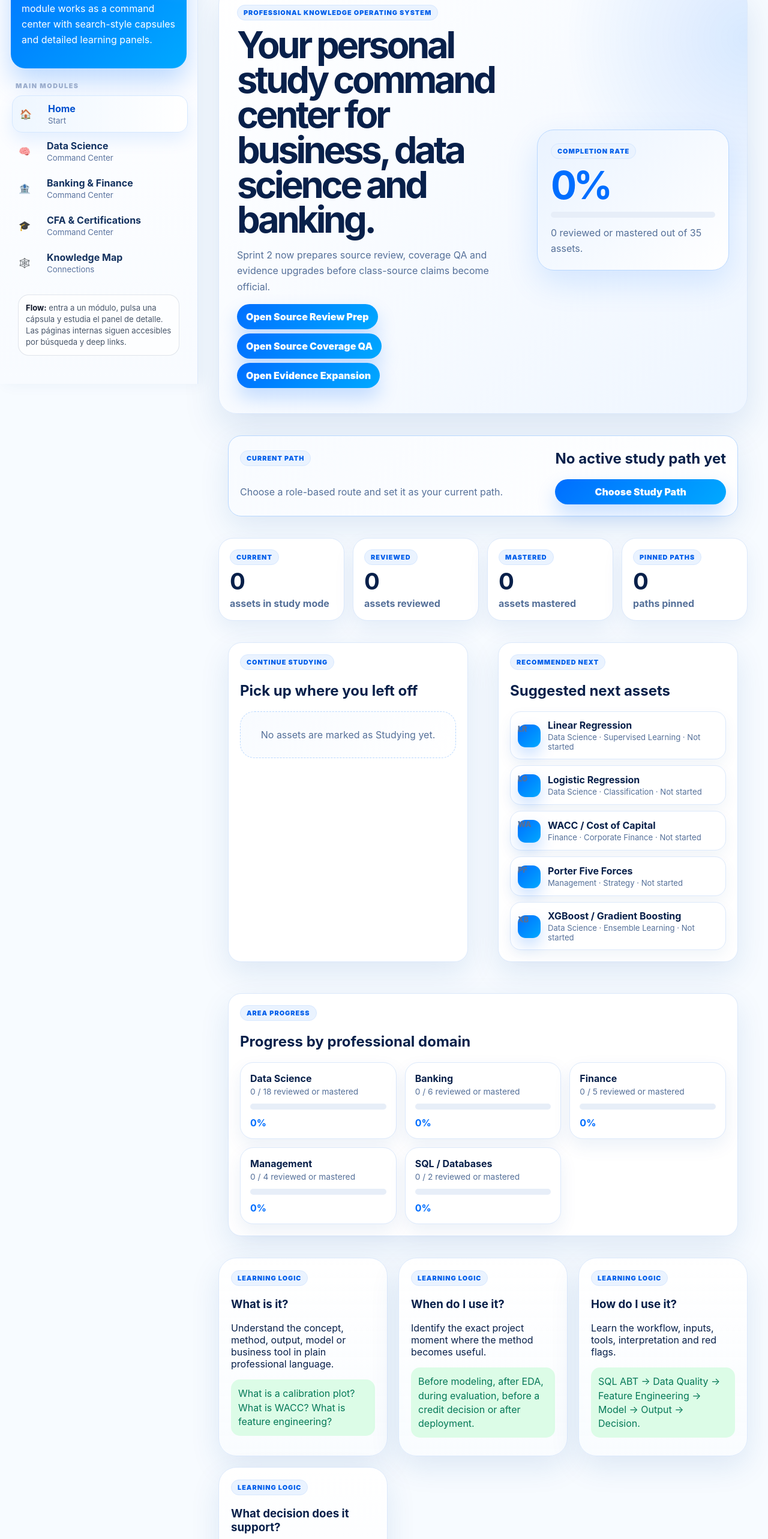
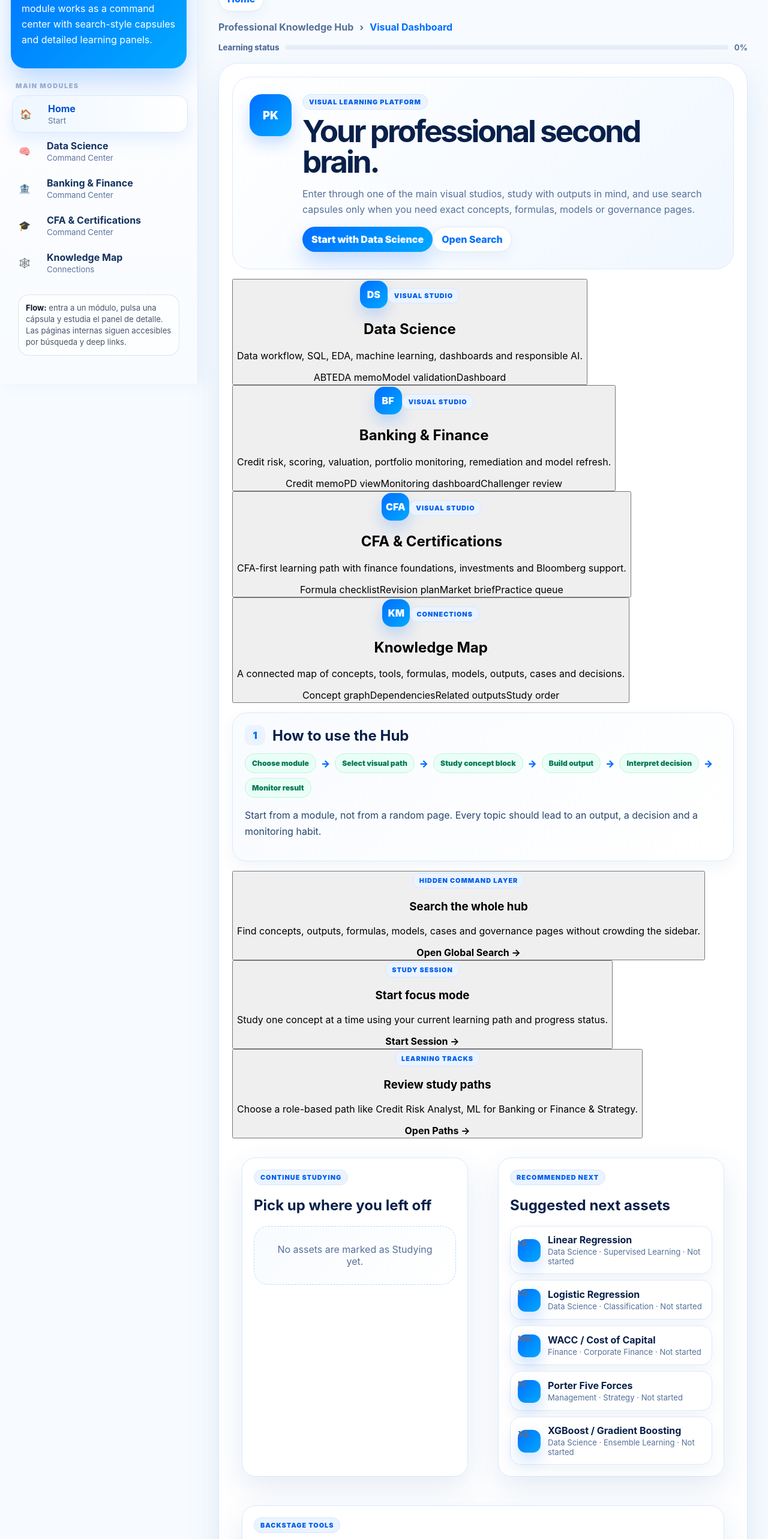
Before and after one commit to albertojrc/professional-knowledge-hub, a React (Vite) app: page / in a window 1280 px wide. Shown: the part 160-2726 px from the top of the page at 60% size. Built offline with nearby package versions, Linux system fonts and the light colour scheme.

Commit message:
Rebuild Home as visual dashboard

```diff
--- a/src/pages/DashboardPage.tsx
+++ b/src/pages/DashboardPage.tsx
@@ -1,7 +1,6 @@
 import type { AssetProgressStatus } from '../types/learningProgress'
-import type { NavItem, ViewId } from '../types/knowledge'
+import type { ViewId } from '../types/knowledge'
 import type { KnowledgeAsset } from '../types/knowledgeAsset'
-import { navItems, knowledgeChains } from '../data/knowledge'
 import { getStudyDashboardData } from '../data/studyDashboard'
 import { KnowledgeChain } from '../components/knowledge/KnowledgeChain'
 import { CurrentPathPanel } from '../components/study/CurrentPathPanel'
@@ -10,43 +9,79 @@ interface AssetProgressApi { summary: { mastered: number; reviewed: number; stud
 interface PathPrefsApi { prefs: { activePathId: string | null; pinnedPathIds: string[] } }
 interface DashboardPageProps { onNavigate: (view: ViewId) => void; onOpenAsset: (assetId: string) => void; assetProgress: AssetProgressApi; pathPrefs: PathPrefsApi }
 
-const materialInventoryItem: NavItem = { id: 'material-inventory', label: 'Material Inventory', eyebrow: 'Source System', description: 'Inventory class materials and map them to topics, assets, gaps and professional areas.', icon: 'MI' }
-const courseAreaMapItem: NavItem = { id: 'course-area-map', label: 'Course Area Map', eyebrow: 'Source Mapping', description: 'Map courses and materials into professional domains and source gaps.', icon: 'CM' }
-const evidenceExpansionItem: NavItem = { id: 'evidence-expansion', label: 'Evidence Expansion', eyebrow: 'Asset Queue', description: 'Validate candidate assets before claiming class evidence.', icon: 'EV' }
-const sourceCoverageItem: NavItem = { id: 'source-coverage-qa', label: 'Source Coverage QA', eyebrow: 'Evidence Audit', description: 'Audit pending, candidate and complementary source coverage.', icon: 'QA' }
-const sourceReviewItem: NavItem = { id: 'source-review-prep', label: 'Source Review Prep', eyebrow: 'File Review', description: 'Prepare configured materials for review and source mapping.', icon: 'SR' }
-const globalSearchItem: NavItem = { id: 'global-search', label: 'Global Search', eyebrow: 'Command Center', description: 'Search across concepts, formulas, outputs, models, cases and backlog items.', icon: 'SE' }
-const knowledgeLibraryItem: NavItem = { id: 'knowledge-library', label: 'Knowledge Library', eyebrow: 'Second Brain', description: 'Reusable professional concepts with theory, interpretation, outputs, business use and banking applications.', icon: 'KB' }
-const studyPathsItem: NavItem = { id: 'study-paths', label: 'Study Paths', eyebrow: 'Learning Tracks', description: 'Role-based professional paths like Credit Risk Analyst, ML for Banking, Finance & Strategy.', icon: 'SP' }
-const learningSessionItem: NavItem = { id: 'learning-session', label: 'Learning Session', eyebrow: 'Focus Mode', description: 'Guided one-asset-at-a-time study mode for your current path.', icon: 'LS' }
-const businessOsItem: NavItem = { id: 'business-os', label: 'Business OS', eyebrow: 'Core Area', description: 'Strategy, finance, marketing, operations and economics connected to decisions.', icon: 'BS' }
-const professionalScenariosItem: NavItem = { id: 'professional-scenarios', label: 'Professional Scenarios', eyebrow: 'Apply', description: 'End-to-end workflows from business problem to monitored decision.', icon: 'SC' }
-const decisionPlaybooksItem: NavItem = { id: 'decision-playbooks', label: 'Decision Playbooks', eyebrow: 'Decide', description: 'Convert analytical outputs into professional actions, evidence and monitoring.', icon: 'DP' }
-
-const operatingSystemCards = [
-  { title: 'What is it?', description: 'Understand the concept, method, output, model or business tool in plain professional language.', example: 'What is a calibration plot? What is WACC? What is feature engineering?' },
-  { title: 'When do I use it?', description: 'Identify the exact project moment where the method becomes useful.', example: 'Before modeling, after EDA, during evaluation, before a credit decision or after deployment.' },
-  { title: 'How do I use it?', description: 'Learn the workflow, inputs, tools, interpretation and red flags.', example: 'SQL ABT → Data Quality → Feature Engineering → Model → Output → Decision.' },
-  { title: 'What decision does it support?', description: 'Translate analysis into business action, risk control, investment choice or operational change.', example: 'Approve, reject, monitor, reprice, redesign, automate, invest or escalate.' }
+const moduleGateways = [
+  { id: 'data-science-analytics-study', title: 'Data Science', eyebrow: 'Visual Studio', icon: 'DS', description: 'Data workflow, SQL, EDA, machine learning, dashboards and responsible AI.', outputs: ['ABT', 'EDA memo', 'Model validation', 'Dashboard'], accent: 'blue' },
+  { id: 'banking-credit-risk-study', title: 'Banking & Finance', eyebrow: 'Visual Studio', icon: 'BF', description: 'Credit risk, scoring, valuation, portfolio monitoring, remediation and model refresh.', outputs: ['Credit memo', 'PD view', 'Monitoring dashboard', 'Challenger review'], accent: 'navy' },
+  { id: 'professional-certifications', title: 'CFA & Certifications', eyebrow: 'Visual Studio', icon: 'CFA', description: 'CFA-first learning path with finance foundations, investments and Bloomberg support.', outputs: ['Formula checklist', 'Revision plan', 'Market brief', 'Practice queue'], accent: 'amber' },
+  { id: 'knowledge-map', title: 'Knowledge Map', eyebrow: 'Connections', icon: 'KM', description: 'A connected map of concepts, tools, formulas, models, outputs, cases and decisions.', outputs: ['Concept graph', 'Dependencies', 'Related outputs', 'Study order'], accent: 'violet' }
 ]
 
-const primaryNavigation: NavItem[] = [materialInventoryItem, courseAreaMapItem, evidenceExpansionItem, sourceCoverageItem, sourceReviewItem, globalSearchItem, knowledgeLibraryItem, studyPathsItem, learningSessionItem, businessOsItem, professionalScenariosItem, decisionPlaybooksItem, ...navItems.filter((item) => ['data-science', 'banking-finance', 'credit-risk', 'output-atlas', 'model-library', 'business-cases', 'knowledge-map'].includes(item.id))]
+const actionCards = [
+  { id: 'global-search', title: 'Search the whole hub', eyebrow: 'Hidden command layer', description: 'Find concepts, outputs, formulas, models, cases and governance pages without crowding the sidebar.', action: 'Open Global Search' },
+  { id: 'learning-session', title: 'Start focus mode', eyebrow: 'Study session', description: 'Study one concept at a time using your current learning path and progress status.', action: 'Start Session' },
+  { id: 'study-paths', title: 'Review study paths', eyebrow: 'Learning tracks', description: 'Choose a role-based path like Credit Risk Analyst, ML for Banking or Finance & Strategy.', action: 'Open Paths' }
+]
+
+const backstageTools = [
+  { id: 'material-inventory', title: 'Material Inventory', description: 'Track class materials and map them to topics.' },
+  { id: 'course-area-map', title: 'Course Area Map', description: 'Connect courses to professional domains.' },
+  { id: 'source-coverage-qa', title: 'Source Coverage QA', description: 'Audit evidence and gaps before claiming source coverage.' },
+  { id: 'knowledge-factory', title: 'Knowledge Factory', description: 'Promote backlog items into structured assets.' }
+]
 
 export function DashboardPage({ onNavigate, onOpenAsset, assetProgress, pathPrefs }: DashboardPageProps) {
   const studyData = getStudyDashboardData(assetProgress)
   const completedCount = studyData.reviewed.length + studyData.mastered.length
   const completionRate = studyData.total ? Math.round((completedCount / studyData.total) * 100) : 0
+  const studyFlow = ['Choose module', 'Select visual path', 'Study concept block', 'Build output', 'Interpret decision', 'Monitor result']
+
   return (
-    <section className="page-stack">
-      <div className="hero-panel personal-dashboard-hero"><div><span className="eyebrow">Professional Knowledge Operating System</span><h1>Your personal study command center for business, data science and banking.</h1><p>Sprint 2 now prepares source review, coverage QA and evidence upgrades before class-source claims become official.</p><div className="badge-list"><button className="primary-button" onClick={() => onNavigate('source-review-prep')} type="button">Open Source Review Prep</button><button className="primary-button" onClick={() => onNavigate('source-coverage-qa')} type="button">Open Source Coverage QA</button><button className="primary-button" onClick={() => onNavigate('evidence-expansion')} type="button">Open Evidence Expansion</button></div></div><div className="study-score-card"><span className="eyebrow">Completion Rate</span><strong>{completionRate}%</strong><div className="study-score-bar"><i style={{ width: `${completionRate}%` }} /></div><p>{completedCount} reviewed or mastered out of {studyData.total} assets.</p></div></div>
-      <CurrentPathPanel activePathId={pathPrefs.prefs.activePathId} getAssetStatus={assetProgress.getAssetStatus} onOpenAsset={onOpenAsset} onOpenStudyPaths={() => onNavigate('study-paths')} onStartSession={() => onNavigate('learning-session')} />
-      <section className="study-dashboard-grid"><article className="study-stat-card"><span className="eyebrow">Current</span><strong>{studyData.studying.length}</strong><p>assets in study mode</p></article><article className="study-stat-card"><span className="eyebrow">Reviewed</span><strong>{studyData.reviewed.length}</strong><p>assets reviewed</p></article><article className="study-stat-card"><span className="eyebrow">Mastered</span><strong>{studyData.mastered.length}</strong><p>assets mastered</p></article><article className="study-stat-card"><span className="eyebrow">Pinned Paths</span><strong>{pathPrefs.prefs.pinnedPathIds.length}</strong><p>paths pinned</p></article></section>
-      <section className="study-dashboard-two-column"><div className="manual-panel"><span className="eyebrow">Continue Studying</span><h2>Pick up where you left off</h2><StudyAssetList assets={studyData.continueStudying} emptyText="No assets are marked as Studying yet." onOpenAsset={onOpenAsset} /></div><div className="manual-panel"><span className="eyebrow">Recommended Next</span><h2>Suggested next assets</h2><StudyAssetList assets={studyData.recommendedNext} emptyText="Everything has been started. Nice momentum." onOpenAsset={onOpenAsset} /></div></section>
-      <section className="manual-panel"><span className="eyebrow">Area Progress</span><h2>Progress by professional domain</h2><div className="area-progress-grid">{studyData.areaBreakdown.map((item) => <article className="area-progress-card" key={item.area}><div><strong>{item.area}</strong><span>{item.done} / {item.total} reviewed or mastered</span></div><div className="study-score-bar"><i style={{ width: `${item.progress}%` }} /></div><b>{item.progress}%</b></article>)}</div></section>
-      <div className="dashboard-grid">{operatingSystemCards.map((card) => <article className="feature-card" key={card.title}><span className="eyebrow">Learning Logic</span><h3>{card.title}</h3><p>{card.description}</p><div className="mini-result good">{card.example}</div></article>)}</div>
-      <section className="manual-panel"><span className="eyebrow">Sprint 2 Flow</span><h2>From material review to professional knowledge</h2><KnowledgeChain nodes={['Source Review Prep', 'Material Inventory', 'Course Area Mapping', 'Evidence Expansion', 'Source Coverage QA', 'Asset / Output / Formula Links', 'Business Use']} /><p>Every class document should eventually be traceable to concepts, outputs, formulas, models, cases and professional decisions.</p></section>
-      <div className="dashboard-grid">{primaryNavigation.map((item) => <button className="feature-card navigation-card" key={item.id} onClick={() => onNavigate(item.id)} type="button"><span className="card-icon">{item.icon}</span><span className="eyebrow">{item.eyebrow}</span><h3>{item.label}</h3><p>{item.description}</p></button>)}</div>
-      <section className="manual-panel"><span className="eyebrow">Knowledge Map Preview</span><h2>{knowledgeChains[0].title}</h2><KnowledgeChain nodes={knowledgeChains[0].nodes} /><p>{knowledgeChains[0].professionalUse}</p></section>
+    <section className="concept-learning-page home-visual-dashboard">
+      <div className="lesson-toolbar home-toolbar">
+        <span className="text-button">Home</span>
+        <div className="lesson-breadcrumb"><span>Professional Knowledge Hub</span><b>›</b><strong>Visual Dashboard</strong></div>
+        <div className="lesson-progress"><span>Learning status</span><div><i style={{ width: `${completionRate}%` }} /></div><strong>{completionRate}%</strong></div>
+      </div>
+
+      <div className="concept-two-pane home-dashboard-grid">
+        <article className="concept-main lesson-paper home-dashboard-main">
+          <header className="concept-hero lesson-hero home-dashboard-hero">
+            <span className="asset-icon large">PK</span>
+            <div>
+              <span className="eyebrow">Visual Learning Platform</span>
+              <h1>Your professional second brain.</h1>
+              <p>Enter through one of the main visual studios, study with outputs in mind, and use search capsules only when you need exact concepts, formulas, models or governance pages.</p>
+              <div className="home-hero-actions"><button className="primary-button" onClick={() => onNavigate('data-science-analytics-study')} type="button">Start with Data Science</button><button className="text-button" onClick={() => onNavigate('global-search')} type="button">Open Search</button></div>
+            </div>
+          </header>
+
+          <section className="home-module-grid" aria-label="Main modules">
+            {moduleGateways.map((module) => <button className={`home-module-card ${module.accent}`} key={module.id} onClick={() => onNavigate(module.id)} type="button"><span className="asset-icon medium">{module.icon}</span><span className="eyebrow">{module.eyebrow}</span><h2>{module.title}</h2><p>{module.description}</p><div className="home-output-row">{module.outputs.map((output) => <span key={output}>{output}</span>)}</div></button>)}
+          </section>
+
+          <section className="lesson-block output-learning-block home-flow-block">
+            <div className="lesson-block-title"><span>1</span><h2>How to use the Hub</h2></div>
+            <KnowledgeChain nodes={studyFlow} />
+            <p>Start from a module, not from a random page. Every topic should lead to an output, a decision and a monitoring habit.</p>
+          </section>
+
+          <section className="home-action-grid">
+            {actionCards.map((card) => <button className="home-action-card" key={card.id} onClick={() => onNavigate(card.id)} type="button"><span className="eyebrow">{card.eyebrow}</span><h3>{card.title}</h3><p>{card.description}</p><strong>{card.action} →</strong></button>)}
+          </section>
+
+          <section className="study-dashboard-two-column home-study-columns"><div className="manual-panel"><span className="eyebrow">Continue Studying</span><h2>Pick up where you left off</h2><StudyAssetList assets={studyData.continueStudying} emptyText="No assets are marked as Studying yet." onOpenAsset={onOpenAsset} /></div><div className="manual-panel"><span className="eyebrow">Recommended Next</span><h2>Suggested next assets</h2><StudyAssetList assets={studyData.recommendedNext} emptyText="Everything has been started. Nice momentum." onOpenAsset={onOpenAsset} /></div></section>
+
+          <section className="manual-panel home-backstage-panel"><span className="eyebrow">Backstage tools</span><h2>Keep source work available, but not in the main navigation.</h2><div className="home-backstage-grid">{backstageTools.map((tool) => <button key={tool.id} onClick={() => onNavigate(tool.id)} type="button"><strong>{tool.title}</strong><span>{tool.description}</span></button>)}</div></section>
+        </article>
+
+        <aside className="concept-output-panel home-dashboard-side">
+          <div className="output-panel-card progress-panel"><span className="eyebrow">Study Tracker</span><h2>{completionRate}% complete</h2><div className="study-score-bar"><i style={{ width: `${completionRate}%` }} /></div><p>{completedCount} reviewed or mastered out of {studyData.total} assets.</p></div>
+          <CurrentPathPanel activePathId={pathPrefs.prefs.activePathId} getAssetStatus={assetProgress.getAssetStatus} onOpenAsset={onOpenAsset} onOpenStudyPaths={() => onNavigate('study-paths')} onStartSession={() => onNavigate('learning-session')} />
+          <div className="output-panel-card"><span className="eyebrow">Output View</span><h2>Professional Portfolio</h2><div className="home-output-preview"><span /><i /><b /></div><p>Your goal is not to collect notes. It is to build outputs you can explain in banking, finance and analytics contexts.</p></div>
+          <div className="output-panel-card success-panel"><h3>Interpretation checklist</h3><ul><li>Which module am I studying?</li><li>What output should I be able to build?</li><li>What decision does this support?</li><li>What should be monitored afterward?</li></ul></div>
+          <div className="output-panel-card"><h3>Progress by domain</h3><div className="home-area-stack">{studyData.areaBreakdown.slice(0, 6).map((item) => <div key={item.area}><strong>{item.area}</strong><span>{item.done}/{item.total}</span><div className="study-score-bar"><i style={{ width: `${item.progress}%` }} /></div></div>)}</div></div>
+        </aside>
+      </div>
     </section>
   )
 }
```
